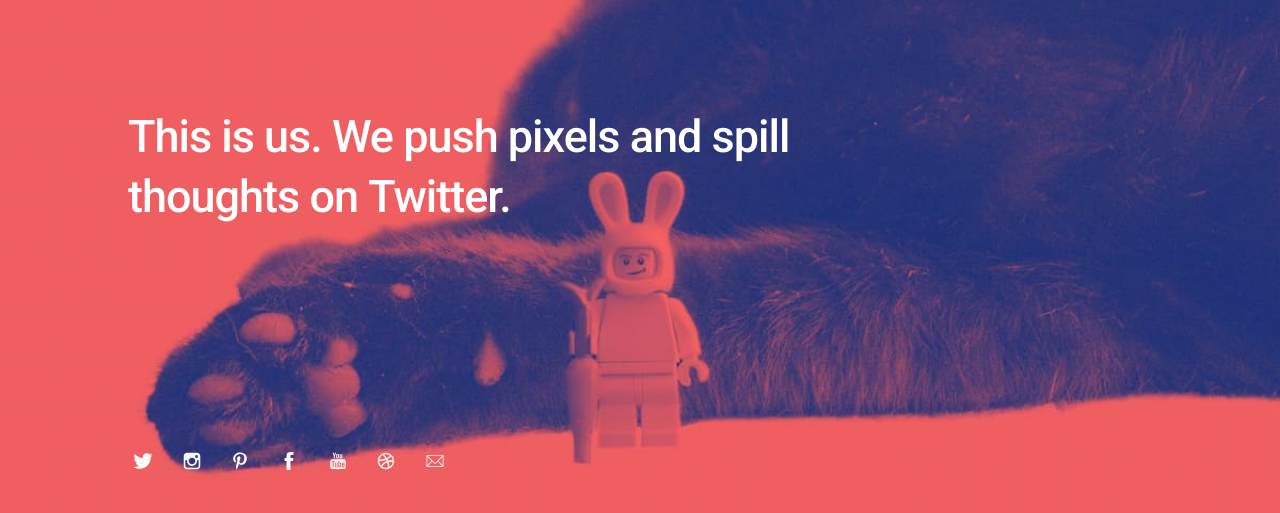
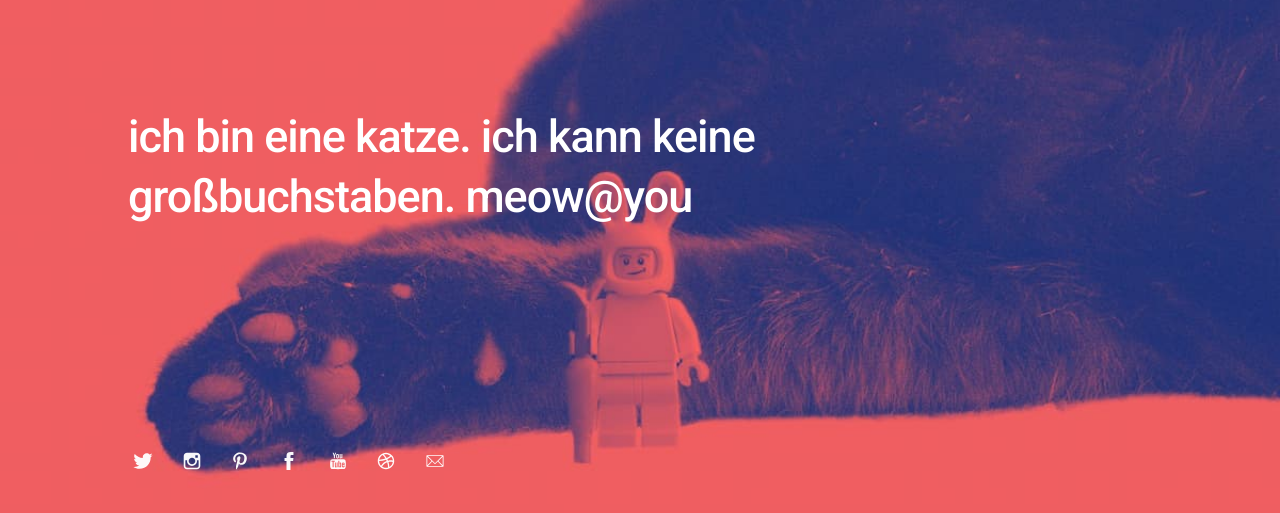
Before and after one commit to kayalotus/kayalotus.github.io, a plain HTML site: page index.html in a window 1280 px wide. Shown: the part 229-742 px from the top of the page. Drawn offline with Linux system fonts and the light colour scheme.

Commit message:
Überschrift geändert in Katzentext
ich bin eine katze

```diff
--- a/index.html
+++ b/index.html
@@ -47,7 +47,7 @@
 
 		<div class="bio">
 
-			<p>This is us. We push pixels and spill thoughts on Twitter.</p>
+			<p>ich bin eine katze. ich kann keine großbuchstaben. meow@you</p>
 
 		</div>
 
```
